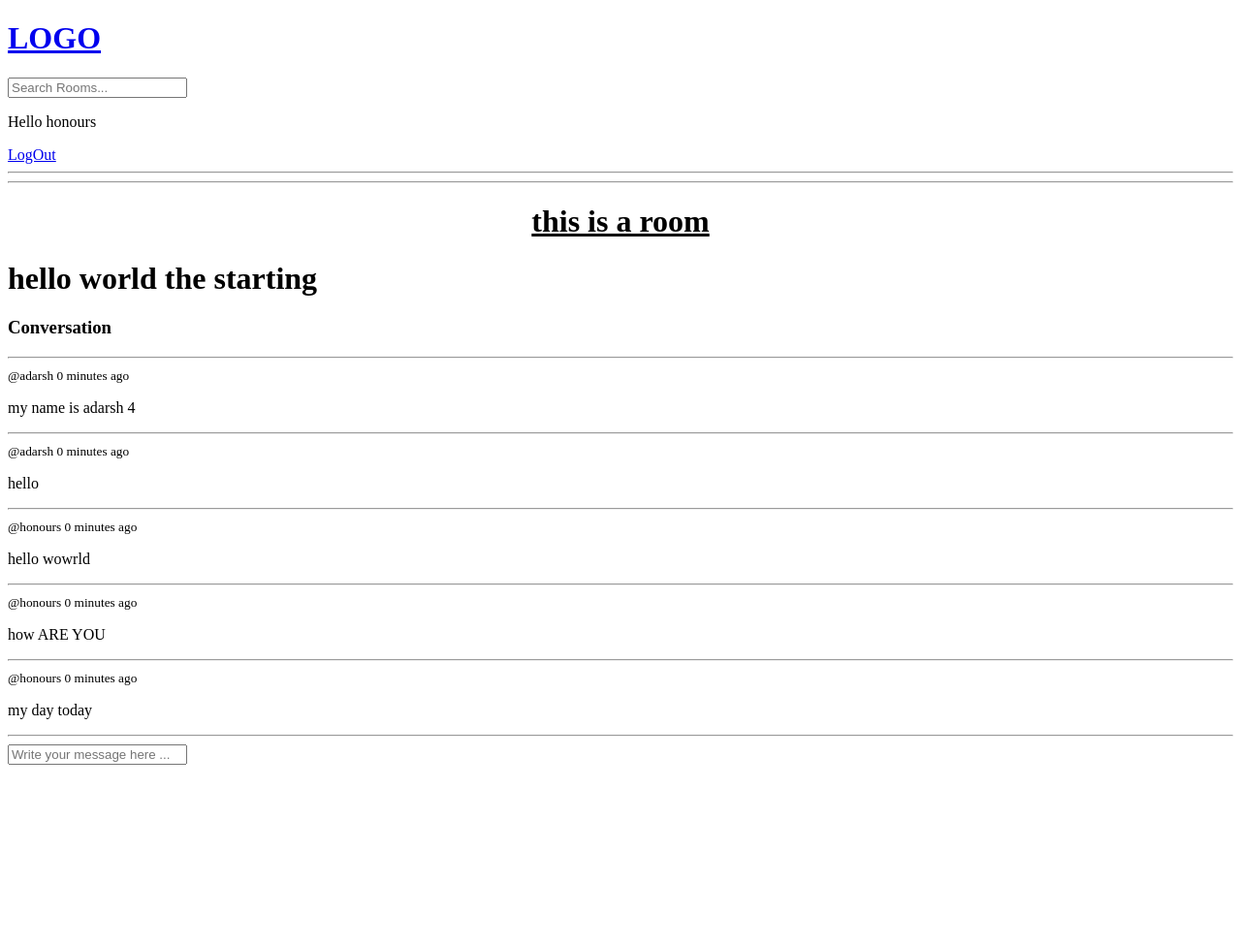
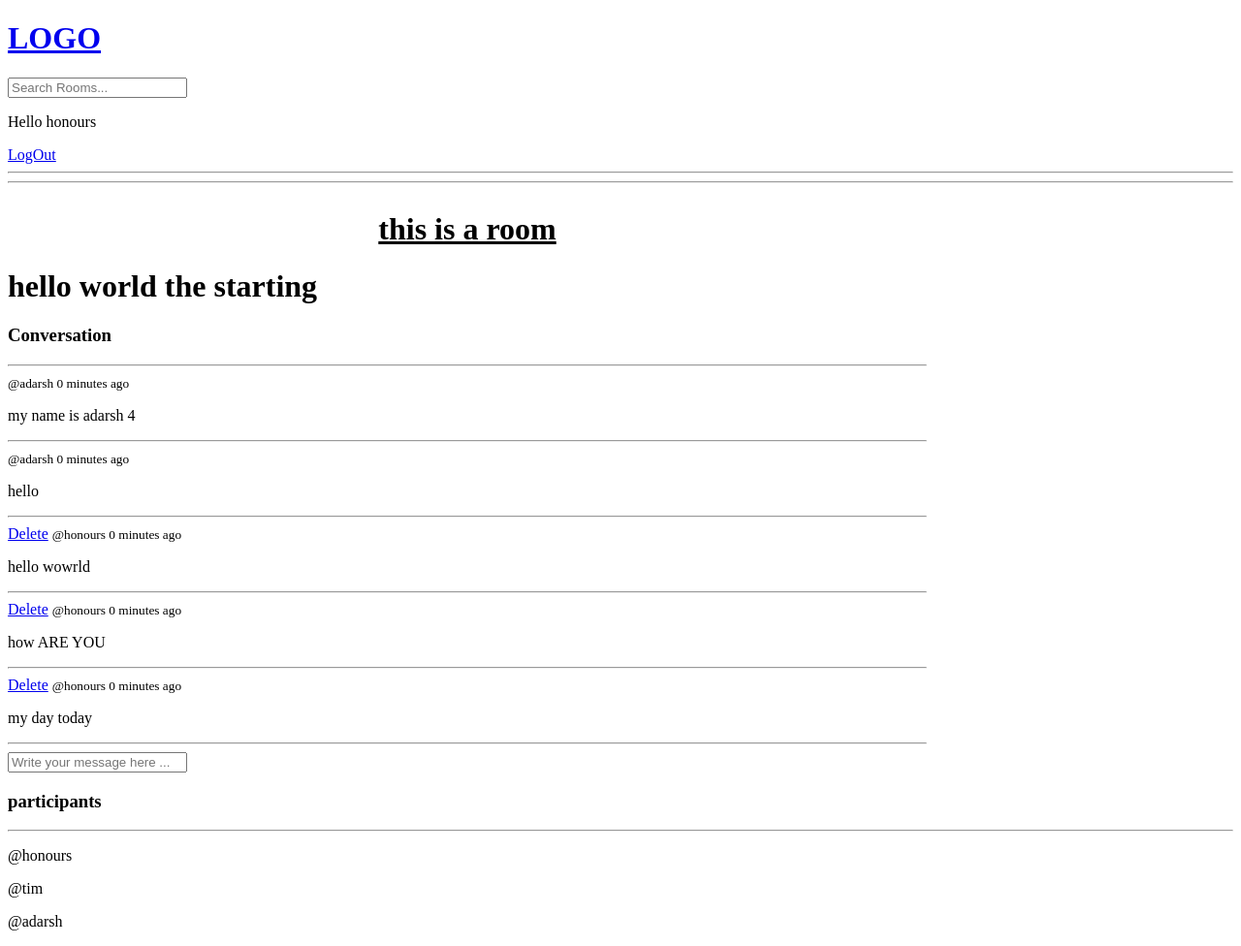
Before and after one commit to honoursbhaduria/study-bud, a Django app: page /room/10/ in a window 1280 px wide. Shown: the whole page at 97% size. Before the commit the page ends 789 px from the top, so only its background shows below. Run offline with Django 5.2, Linux system fonts and the light colour scheme; a user stored in the database is signed in; data comes from the database, SQL or seed files in the repository; both versions use the stored data as it was after the commit.

Commit message:
commited

```diff
--- a/base/models.py
+++ b/base/models.py
@@ -21,7 +21,8 @@ class Room(models.Model):
     name = models.CharField(max_length=200)
 
     description = models.TextField(null=True , blank=True)
-    # participents =
+    participants = models.ManyToManyField(
+         User , related_name='participants', blank= True)
     updated = models.DateTimeField(auto_now=True)
     created = models.DateTimeField(auto_now_add= True)
 
@@ -43,5 +44,10 @@ class Message(models.Model):
         updated = models.DateTimeField(auto_now=True)
         created = models.DateTimeField(auto_now_add= True)
 
-def __str__ (self):
-    return self.body[0:50]
+        class Meta:
+             ordering = ['-updated','-created']
+
+
+
+        def __str__ (self):
+            return self.body[0:50]
--- a/base/templates/base/room.html
+++ b/base/templates/base/room.html
@@ -5,6 +5,16 @@
 
 
 {% block content %}
+<style>
+    .room-container{
+        display: grid;
+        grid-template-columns: 3fr 1fr ;
+    }
+</style>
+
+<div  class="room-container">
+    <div>
+
 
         <p><center><h1><u>this is a room </u></h1></center></p>
         <h1>{{room.name}}</h1>
@@ -17,7 +27,11 @@
              <hr>
 
              {% for message in room_messages %}
+
                 <div>
+                    {% if request.user == message.user %}
+                    <a href="{% url 'delete-message' message.id %}">Delete</a>
+                    {% endif %}
                     <small>@{{message.user}}   {{message.created|timesince}} ago</small>
                     <p>{{message.body}}</p>
                     <hr>
@@ -38,4 +52,22 @@
         {% endif %}
 
 
+
+    </div>
+
+
+</div>
+
+<div>
+    <h3>participants</h3>
+    <hr>
+ {% for user in participants %}
+ <div>
+     <p>@{{user.username}}</p>
+ </div>
+ {% endfor %}
+ </div>
+
+
+
 {% endblock content %}
--- a/base/urls.py
+++ b/base/urls.py
@@ -11,6 +11,9 @@ urlpatterns = [
 
     path('createRoom/',views.createRoom ,name ="create-room"),
     path('updateRoom/<str:pk>/',views.updateRoom ,name ="update-room"),
-    path('deleteRoom/<str:pk>/',views.deleteRoom ,name ="delete-room")
+    path('deleteRoom/<str:pk>/',views.deleteRoom ,name ="delete-room"),
+
+    path('delete-message/<str:pk>/', views.deleteMessage ,name ="delete-message")
+
 
 ]
--- a/base/views.py
+++ b/base/views.py
@@ -4,7 +4,7 @@
 from base.models import Message
 
 
-from django.shortcuts import render, redirect  # Handles rendering templates and redirections
+from django.shortcuts import render, redirect, get_object_or_404  # Handles rendering templates and redirections
 from django.db.models import Q  # Allows complex query lookups
 from django.http import HttpResponse  # Handles HTTP responses
 from django.contrib.auth.decorators import login_required  # Ensures only logged-in users access certain views
@@ -100,8 +100,10 @@ def home(request):
 
     topics = Topic.objects.all()  # Fetch all topics
     room_count = rooms.count()  # Count the number of rooms
+    room_messages = Message.objects.all()
 
-    context = {'rooms': rooms, 'topics': topics, 'room_count': room_count}
+    context = {'rooms': rooms, 'topics': topics,
+                'room_count': room_count , 'room_messages' : room_messages}
     return render(request, 'base/home.html', context)  # Render home page
 
 
@@ -109,22 +111,26 @@ def room(request, pk):
     """
     Displays a specific room based on its ID.
     """
+    room = get_object_or_404(Room, id=pk)  # ✅ Handle room not found properly
     room = Room.objects.get(id=pk)  # Fetch room by primary key (id)
-
     room_messages = room.message_set.all().order_by('-created')
-
+    participants = room.participants.all()
 
     if request.method == "POST":
         message_body = request.POST.get("body")
+
+
         if message_body:
             message = Message.objects.create(
                 user=request.user,  # ✅ Ensure the user is set
                 room=room,  # ✅ Pass the correct room object
-                body=message_body,
+                body=message_body
             )
+            room.participants.add(request.user)
             return redirect("room", pk=room.id)  # Redirect to avoid form resubmission
 
-    context = {'room': room , 'room_messages' : room_messages}
+    context = {'room': room , 'room_messages' : room_messages ,
+               'participants': participants}
     return render(request, 'base/room.html', context)  # Render room page
 
 
@@ -188,6 +194,7 @@ def deleteRoom(request, pk):
     """
     Allows the host of a room to delete it.
     """
+    room = get_object_or_404(Room, id=pk)  # ✅ Handle room not found properly
     room = Room.objects.get(id=pk)  # Fetch room by ID
 
     if request.user != room.host:
@@ -198,3 +205,19 @@ def deleteRoom(request, pk):
         return redirect('home')  # Redirect to home after deletion
 
     return render(request, 'base/delete.html', {'obj': room})  # Render delete confirmation page
+
+@login_required(login_url='login')
+
+def deleteMessage(request, pk):
+    """
+    Allows to delete thw messages
+    """
+    message = Message.objects.get(id=pk)  # Fetch room by ID
+
+    if request.user != message.user:
+        return HttpResponse('You are not allowed here..')
+    if request.method == 'POST':
+        message.delete()
+        return redirect('home')
+
+    return render(request, 'base/delete.html', {'obj': message})
```
Also changed, not shown: base/templates/base/home.html (+19 -1 lines), base/migrations/0005_room_participents.py (added), base/migrations/0006_rename_participents_room_participants.py (added), db.sqlite3. Lines whose indentation alone changed are shown as unchanged.
